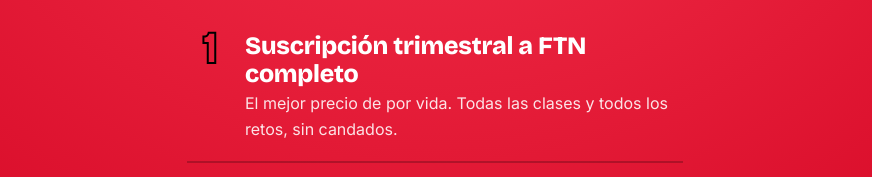
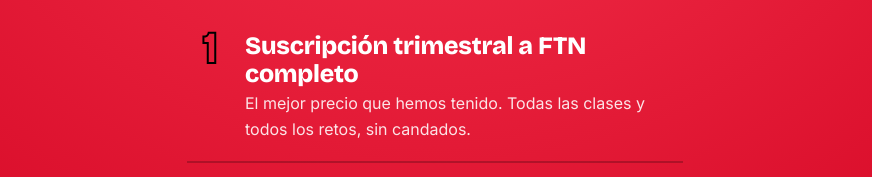
Before and after one commit to HumbertoMLL/experimento-ftn, a plain HTML site: page black-friday/index.html in a window 1280 px wide. Shown: the part 5039-5216 px from the top of the page, without its empty margins (205-1077 px from the left). Drawn offline with nearby package versions, Linux system fonts and the light colour scheme.

Commit message:
Black Friday: 'el mejor precio que hemos tenido'
Co-Authored-By: Claude Fable 5.2 <noreply@anthropic.com>

```diff
--- a/black-friday/index.html
+++ b/black-friday/index.html
@@ -364,7 +364,7 @@ footer{padding:28px 0 96px;text-align:center;font-size:12px;color:rgba(255,255,2
     <p class="mano ama sube" style="transform:rotate(-3deg);margin-bottom:6px">¿Y qué me llevo, Bren?</p>
     <h2 class="sube">Agárrate, porque <mark>va todo esto.</mark></h2>
     <ol class="pila">
-      <li class="sube"><b>Suscripción trimestral a FTN completo</b><span>El mejor precio de por vida. Todas las clases y todos los retos, sin candados.</span></li>
+      <li class="sube"><b>Suscripción trimestral a FTN completo</b><span>El mejor precio que hemos tenido. Todas las clases y todos los retos, sin candados.</span></li>
       <li class="sube"><b>Reto 4x4</b><span>Empieza el 30 de noviembre. 28 días para cerrar el año cumpliéndote.</span></li>
       <li class="sube"><b>Reto Reset</b><span>Tu arranque de enero: hormonas, intestino y energía.</span></li>
       <li class="sube"><b>Reto 2%</b><span>En febrero. 21 días para cuando la vida se complica.</span></li>
```
